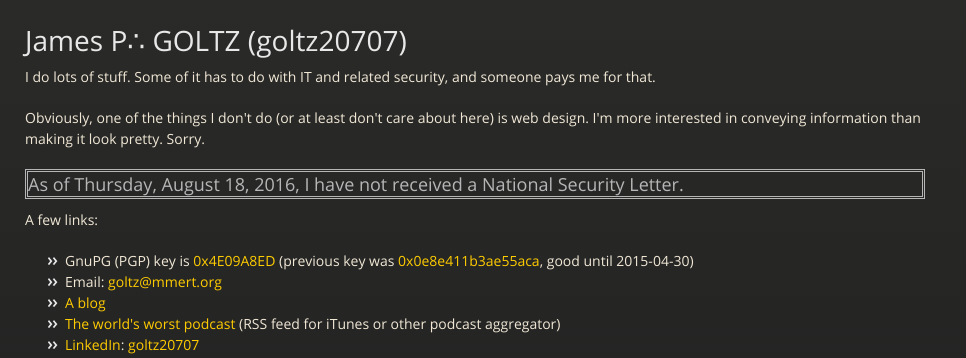
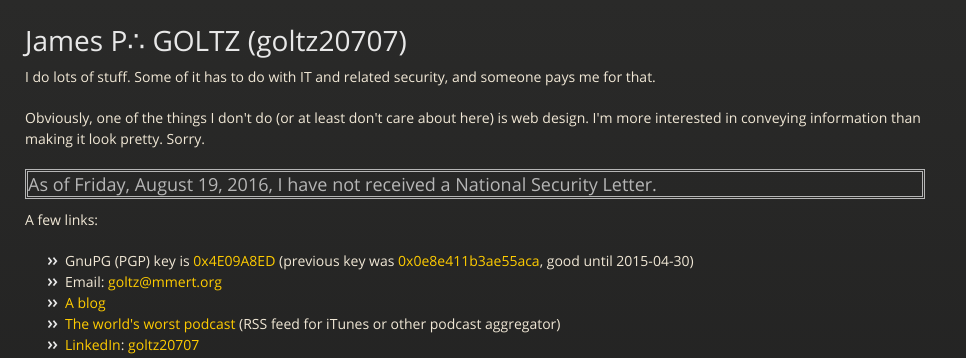
Before and after one commit to goltz20707/goltz20707.github.io, a Jekyll site: the page built from index.html, in a window 1280 px wide. Shown: the top 358 px of the page, without its empty margins (0-966 px from the left). Built offline with Jekyll 4.4.1, drawn with Linux system fonts in a browser that asks for light colours.

Commit message:
Update nsl.html

```diff
--- a/_includes/nsl.html
+++ b/_includes/nsl.html
@@ -3,6 +3,6 @@ date '+%A, %B %e, %Y,'
  -->
 <h3 style="border: double">As of
 
-Thursday, August 18, 2016,
+Friday, August 19, 2016,
 
 I have not received a National Security Letter.</h3>
```
